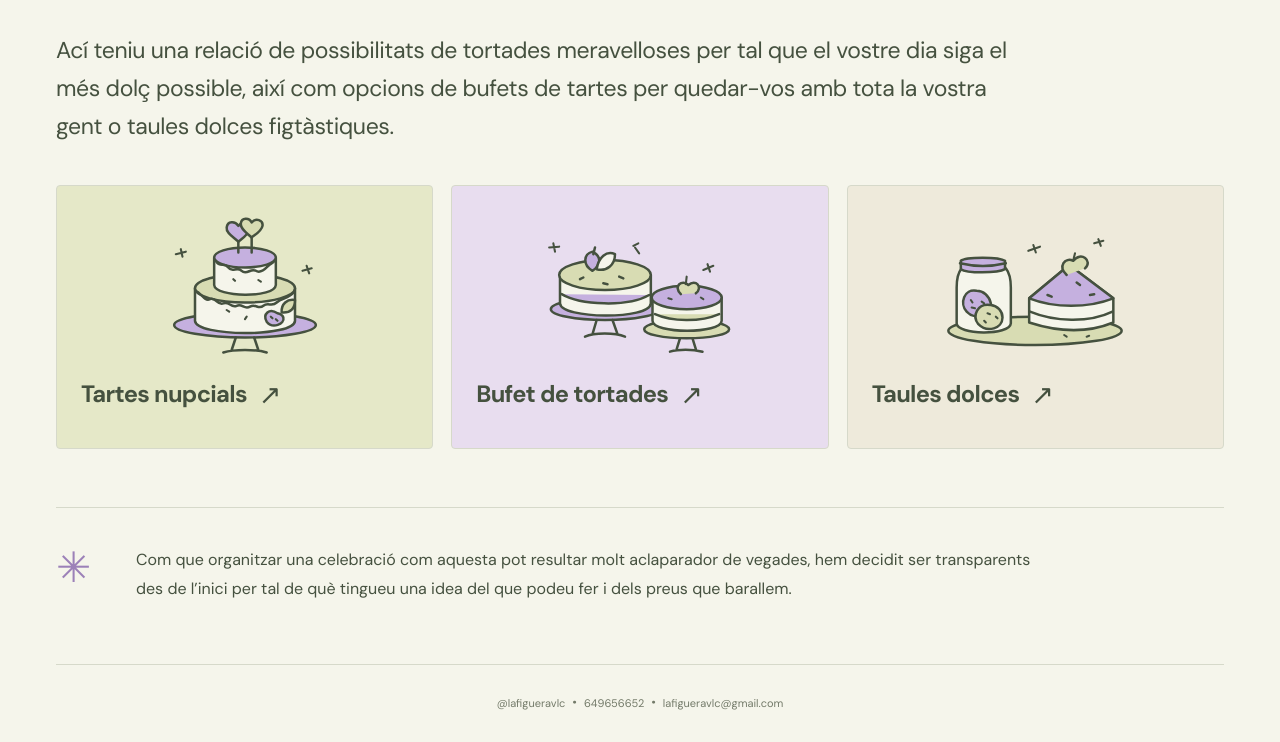
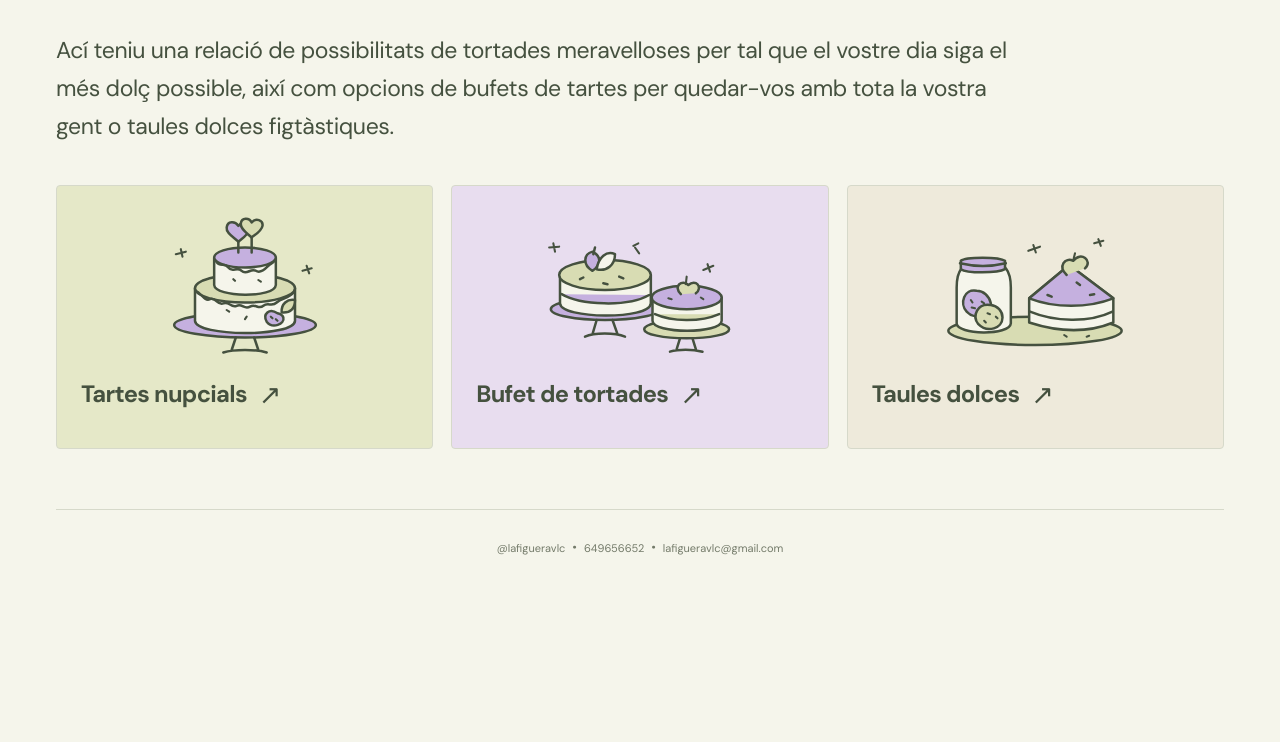
Before and after one commit to e1d8/LAFIGUERAEVENTS, a website with bundled scripts: page index.html in a window 1280 px wide. Shown: the part 613-1355 px from the top of the page. After the commit the page ends 1200 px from the top, so only its background shows below. Built offline with nearby package versions, Linux system fonts and the light colour scheme.

Commit message:
Ajustments

```diff
--- a/app.js
+++ b/app.js
@@ -176,8 +176,7 @@ function home(section) {
   illustration.width = 540; illustration.height = 490;
   picture.append(illustration, el('span', 'handwritten', 'amb tot l’amor mundial'));
   hero.append(copy, picture);
-  const divider = introduction.text.indexOf('Com que organitzar');
-  const opening = paragraph(introduction.text.slice(0, divider).trim(), 'home-opening');
+  const opening = paragraph(introduction.text, 'home-opening');
   const choices = el('div', 'choice-grid');
   sections.slice(1, 4).forEach((item, index) => {
     const card = el('a', `choice-card choice-${index}`);
@@ -192,9 +191,7 @@ function home(section) {
     card.append(illustration, label);
     choices.append(card);
   });
-  const note = el('div', 'home-note');
-  note.append(el('span', 'note-star', '✳'), paragraph(introduction.text.slice(divider)));
-  container.append(hero, opening, choices, note);
+  container.append(hero, opening, choices);
   return container;
 }
 
@@ -209,14 +206,15 @@ function contactContent(section) {
   ];
   links.forEach(([label, value, href, image]) => {
     const row = el('li', 'contact-row');
+    const link = el('a', 'contact-link'); link.href = href;
+    if (href.startsWith('https:')) { link.target = '_blank'; link.rel = 'noopener noreferrer'; }
     const illustration = el('img', 'contact-illustration');
     illustration.src = `./assets/${image}`;
     illustration.alt = ''; illustration.width = 100; illustration.height = 100;
     const details = el('div', 'contact-details');
-    const link = el('a', 'contact-value', value); link.href = href;
-    if (href.startsWith('https:')) { link.target = '_blank'; link.rel = 'noopener noreferrer'; }
-    details.append(el('span', 'contact-label', label), link);
-    row.append(illustration, details);
+    details.append(el('span', 'contact-label', label), el('span', 'contact-value', value));
+    link.append(illustration, details);
+    row.append(link);
     list.append(row);
   });
   container.append(list);
--- a/content.js
+++ b/content.js
@@ -10,7 +10,7 @@ export const contact = {
 
 export const introduction = {
   greeting: 'Primer que res… ENHORABONA!',
-  text: 'Ací teniu una relació de possibilitats de tortades meravelloses per tal que el vostre dia siga el més dolç possible, així com opcions de bufets de tartes per quedar-vos amb tota la vostra gent o taules dolces figtàstiques. Com que organitzar una celebració com aquesta pot resultar molt aclaparador de vegades, hem decidit ser transparents des de l’inici per tal de què tingueu una idea del que podeu fer i dels preus que barallem.',
+  text: 'Ací teniu una relació de possibilitats de tortades meravelloses per tal que el vostre dia siga el més dolç possible, així com opcions de bufets de tartes per quedar-vos amb tota la vostra gent o taules dolces figtàstiques.',
   source: ['C01', 'C02'],
 };
 
--- a/styles.css
+++ b/styles.css
@@ -95,13 +95,14 @@ td .amount{font-size:21px;font-weight:650;letter-spacing:-.5px}
 .closing-link span:last-child{font-size:14px}
 .contact-intro{max-width:700px;font-size:24px;line-height:1.65;margin-top:37px;letter-spacing:-.5px}
 .contact-list{list-style:none;padding:0;margin:40px 0 0;max-width:800px}
-.contact-row{display:flex;align-items:center;gap:30px;padding:22px 0;border-bottom:1px solid var(--line)}
+.contact-row{border-bottom:1px solid var(--line)}
 .contact-row:last-child{border-bottom:0}
+.contact-link{display:flex;align-items:center;gap:30px;padding:22px 0;width:100%;text-decoration:none}
 .contact-illustration{width:100px;height:100px;flex-shrink:0}
 .contact-details{display:flex;flex-direction:column;align-items:flex-start;gap:8px;min-width:0}
 .contact-label{font-size:14px;color:var(--muted)}
 .contact-value{font-size:clamp(20px,2.2vw,28px);letter-spacing:-.5px;overflow-wrap:anywhere;text-decoration:none}
-.contact-value:hover{text-decoration:underline}
+.contact-link:hover .contact-value{text-decoration:underline}
 .site-footer{display:flex;align-items:center;justify-content:center;padding-block:28px;border-top:1px solid var(--line);font-size:11px;color:var(--muted);text-align:center;line-height:1.8}
 .site-footer a{text-decoration:none;white-space:nowrap}
 .footer-separator{display:inline-block;margin-inline:4px;font-size:18px;font-weight:800;line-height:1;vertical-align:-1px}
@@ -189,7 +190,7 @@ td .amount{font-size:21px;font-weight:650;letter-spacing:-.5px}
   .closing-link span:first-child{font-size:21px}
   .contact-intro{font-size:20px;line-height:1.7;margin-top:26px}
   .contact-list{margin-top:28px}
-  .contact-row{gap:18px;padding:20px 0}
+  .contact-link{gap:18px;padding:20px 0}
   .contact-illustration{width:68px;height:68px}
   .contact-label{font-size:12px}
   .contact-value{font-size:18px;letter-spacing:-.4px}
```
Also changed, not shown: tests/browser.mjs (+10 -1 lines).
